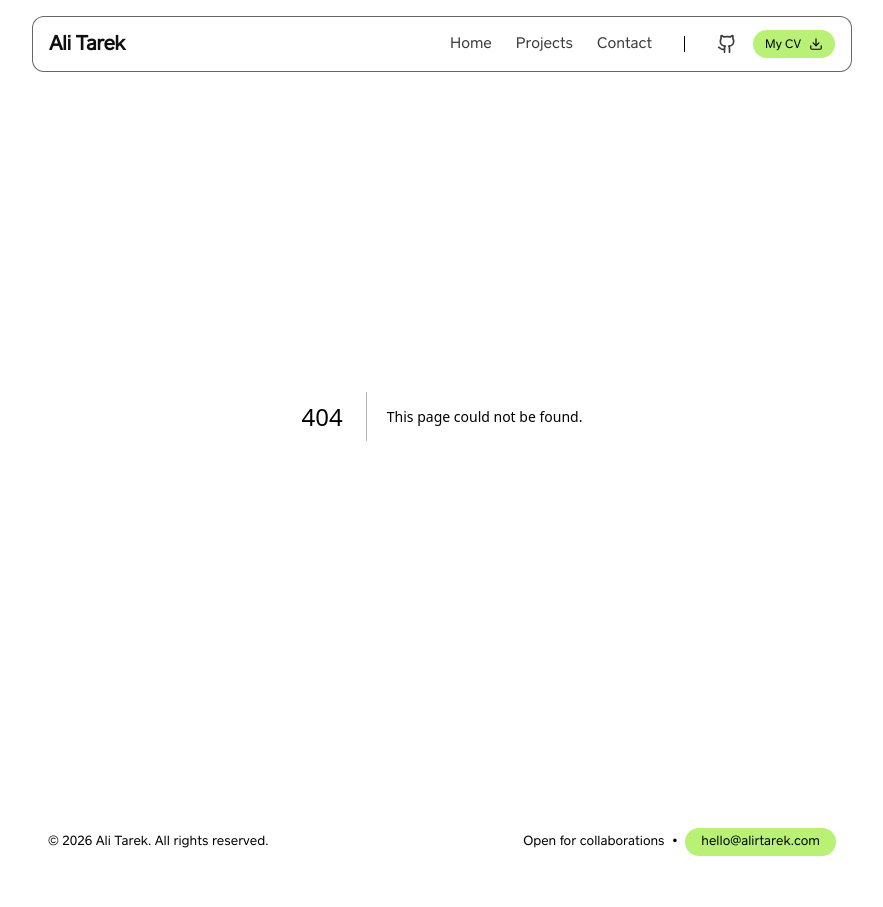
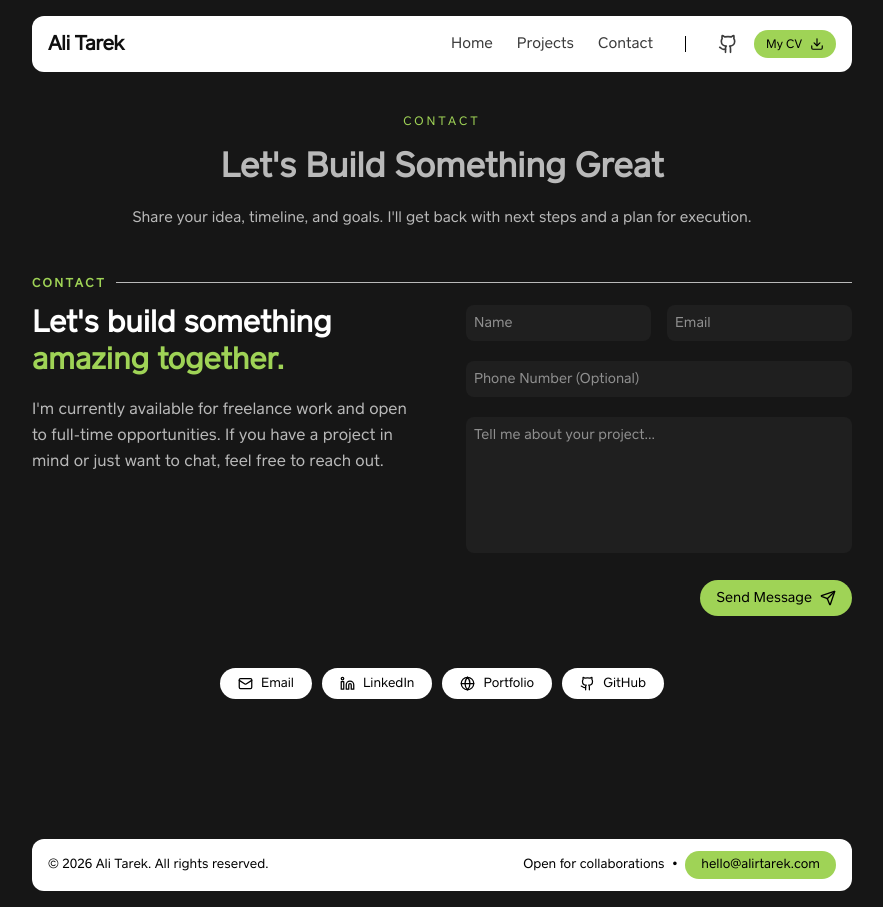
Before and after one commit to sudoenvx/sudoenvx-portfolio, a Next.js app: page /contact in a window 1280 px wide. Before the commit this address had no page. Shown: the whole page, without its empty margins (198-1081 px from the left). Before the commit the page ends 884 px from the top, so only its background shows below. Built offline with nearby package versions, Linux system fonts and the light colour scheme.

Commit message:
create contact page

```diff
--- /dev/null
+++ b/app/contact/page.tsx
@@ -0,0 +1,29 @@
+import type { Metadata } from "next";
+import { ContactForm } from "@/src/domains/home/components/contact-form";
+
+export const metadata: Metadata = {
+  title: "Contact | Ali Tarek",
+  description:
+    "Get in touch for collaborations, freelance work, or full-time opportunities.",
+};
+
+export default function ContactPage() {
+  return (
+    <div className="py-24">
+      <div className="text-center mb-11">
+        <div className="text-[12px] uppercase tracking-[3px] text-primary font-jetbrains mb-3">
+          Contact
+        </div>
+        <h1 className="font-playfair text-[34px] font-bold text-text-primary mb-3">
+          Let&apos;s Build Something Great
+        </h1>
+        <p className="text-[15px] text-text-secondary max-w-[620px] mx-auto leading-[1.7] font-light">
+          Share your idea, timeline, and goals. I&apos;ll get back with next
+          steps and a plan for execution.
+        </p>
+      </div>
+
+      <ContactForm />
+    </div>
+  );
+}
--- a/app/globals.css
+++ b/app/globals.css
@@ -7,7 +7,10 @@
   --card: #1f1f1f;
   --card-hover: #262626;
 
-  --primary: #b8f175;
+  /* --primary: #3C91E6; */
+  /* --primary: #b8f175; */
+  --primary: #9FD356;
+
   --primary-text: #000;
 
   --secondary: #fff;
--- a/components/layout/navbar.tsx
+++ b/components/layout/navbar.tsx
@@ -4,7 +4,7 @@ export const Navbar = () => {
     return (
         <nav className="fixed top-4 left-0 right-0 z-50">
             <div className="max-w-205 mx-auto">
-                <div className="bg-nav backdrop-blur border border-nav-divider/60 rounded-xl px-4 h-14 flex items-center justify-between">
+                <div className="max-sm:mx-4 bg-nav backdrop-blur rounded-xl px-4 h-14 flex items-center justify-between">
                     <Link
                         href="/"
                         className="group relative font-bold text-lg sm:text-xl text-nav-text tracking-tight"
@@ -28,7 +28,7 @@ export const Navbar = () => {
                                 Projects
                             </Link>
                             <Link
-                                href="/#contact"
+                                href="/contact"
                                 className="hover:text-nav-text transition-colors relative group py-2"
                             >
                                 Contact
--- a/src/domains/home/components/achievements.tsx
+++ b/src/domains/home/components/achievements.tsx
@@ -35,7 +35,7 @@ export const Achievements = () => {
     return (
         <div className="section mb-11">
             <SectionLabel>Achievements</SectionLabel>
-            <div className="grid grid-cols-1 sm:grid-cols-2 lg:grid-cols-4 gap-3">
+            <div className="grid grid-cols-2 sm:grid-cols-2 md:grid-cols-3 lg:grid-cols-4 gap-3">
                 {achievements.map((achievement, index) => (
                     <Card
                         key={index}
```
